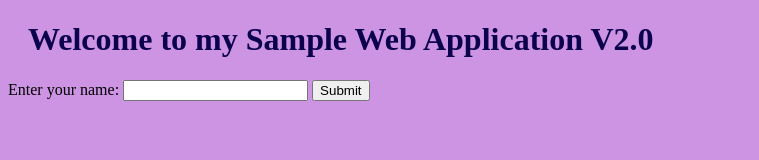
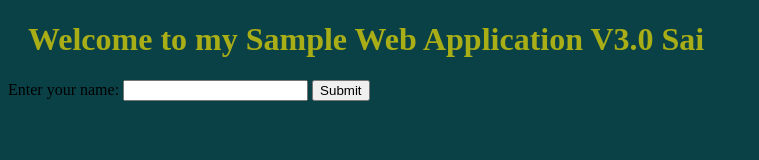
Before and after one commit to devopssuri789/test-demo, a plain HTML site: page index.html in a window 1280 px wide. Shown: the whole page, without its empty margins (0-759 px from the left). Drawn offline with Linux system fonts and the light colour scheme.

Commit message:
v3.0 updated

```diff
--- a/index.html
+++ b/index.html
@@ -1,20 +1,20 @@
 <!DOCTYPE html>
 <html>
   <head>
-    <title>Sample Web Application v2.0</title>
+    <title>Sample Web Application v3.0 Sai</title>
     <style>
       /* CSS styles go here */
       body {
-        background-color: rgb(204, 148, 226);
+        background-color: rgb(9, 65, 71);
       }
       h1 {
-        color: rgb(12, 1, 77);
+        color: rgb(169, 174, 22);
         margin-left: 20px;
       }
     </style>
   </head>
   <body>
-    <h1>Welcome to my Sample Web Application V2.0</h1>
+    <h1>Welcome to my Sample Web Application V3.0 Sai</h1>
     <form>
       <label for="name">Enter your name:</label>
       <input type="text" id="name" name="name">
```
